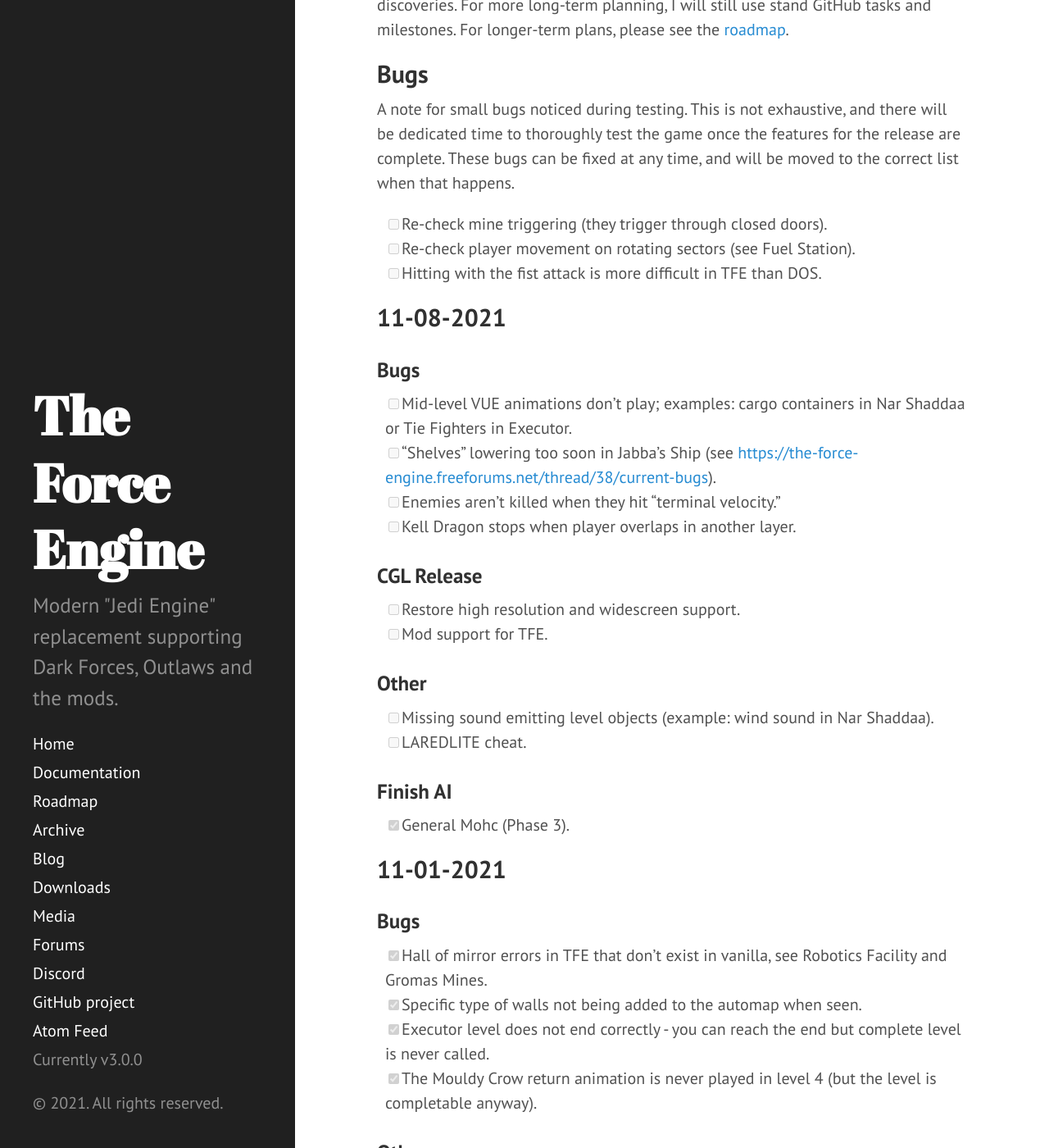
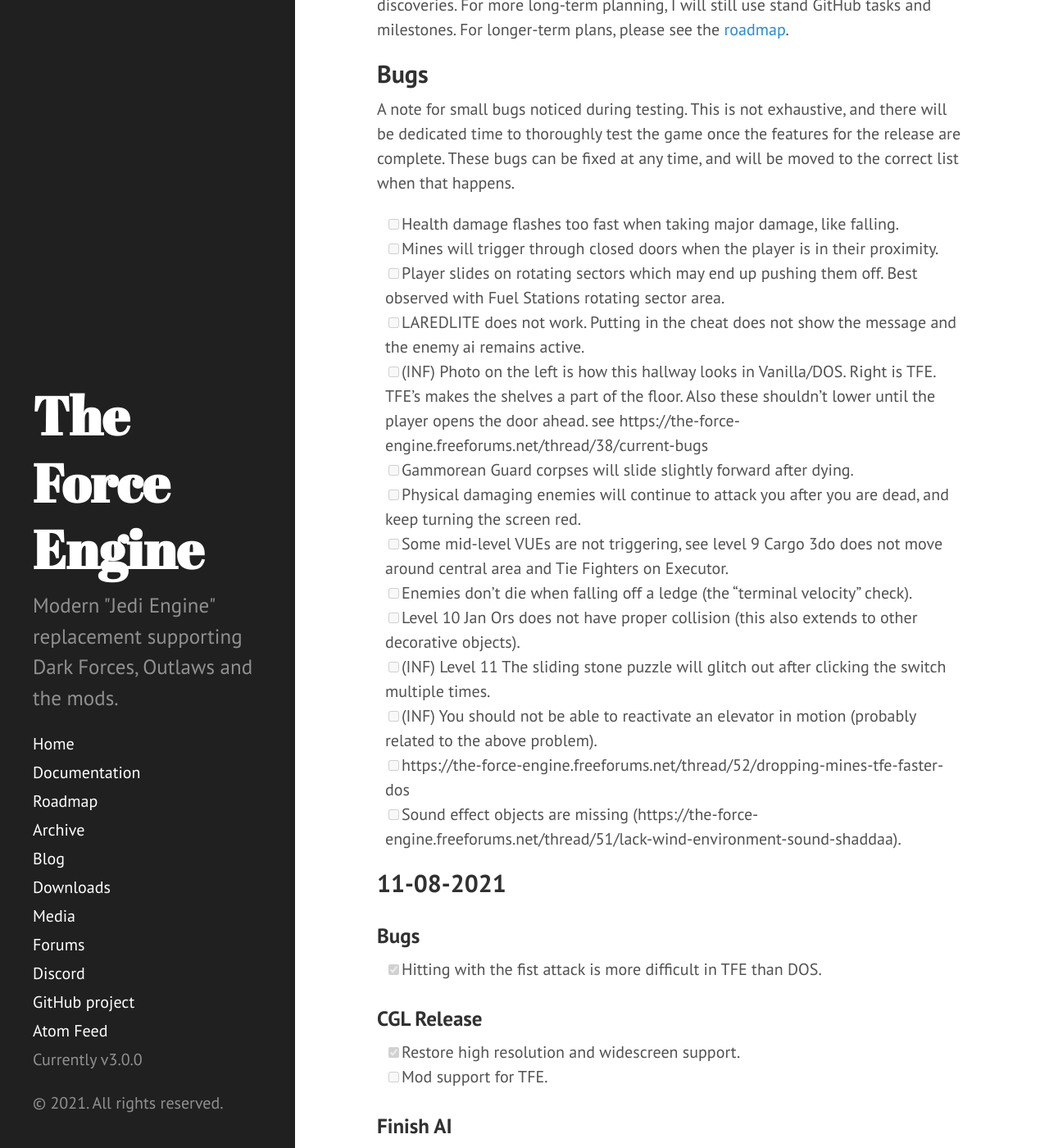
Before and after one commit to TheForceEngine/TheForceEngine.github.io, a Jekyll site: the page built from ProgressTracker.md, in a window 1280 px wide and 1400 px high, scrolled down 266 px. Shown: the whole window at 82% size. Built offline with Jekyll 4.4.1, drawn with Linux system fonts in a browser that asks for light colours.

Commit message:
Update ProgressTracker.md

```diff
--- a/ProgressTracker.md
+++ b/ProgressTracker.md
@@ -8,24 +8,28 @@
 
 ## Bugs
 A note for small bugs noticed during testing. This is not exhaustive, and there will be dedicated time to thoroughly test the game once the features for the release are complete. These bugs can be fixed at any time, and will be moved to the correct list when that happens.
-- [ ] Re-check mine triggering (they trigger through closed doors).
-- [ ] Re-check player movement on rotating sectors (see Fuel Station).
-- [ ] Hitting with the fist attack is more difficult in TFE than DOS.
+- [ ] Health damage flashes too fast when taking major damage, like falling.
+- [ ] Mines will trigger through closed doors when the player is in their proximity.
+- [ ] Player slides on rotating sectors which may end up pushing them off. Best observed with Fuel Stations rotating sector area.
+- [ ] LAREDLITE does not work. Putting in the cheat does not show the message and the enemy ai remains active.
+- [ ] (INF) Photo on the left is how this hallway looks in Vanilla/DOS. Right is TFE. TFE's makes the shelves a part of the floor. Also these shouldn't lower until the player opens the door ahead. see https://the-force-engine.freeforums.net/thread/38/current-bugs
+- [ ] Gammorean Guard corpses will slide slightly forward after dying.
+- [ ] Physical damaging enemies will continue to attack you after you are dead, and keep turning the screen red.
+- [ ] Some mid-level VUEs are not triggering, see level 9 Cargo 3do does not move around central area and Tie Fighters on Executor.
+- [ ] Enemies don't die when falling off a ledge (the "terminal velocity" check).
+- [ ] Level 10 Jan Ors does not have proper collision (this also extends to other decorative objects).
+- [ ] (INF) Level 11 The sliding stone puzzle will glitch out after clicking the switch multiple times.
+- [ ] (INF) You should not be able to reactivate an elevator in motion (probably related to the above problem).
+- [ ] https://the-force-engine.freeforums.net/thread/52/dropping-mines-tfe-faster-dos
+- [ ] Sound effect objects are missing (https://the-force-engine.freeforums.net/thread/51/lack-wind-environment-sound-shaddaa).
 
 ## 11-08-2021
 ### Bugs
-- [ ] Mid-level VUE animations don't play; examples: cargo containers in Nar Shaddaa or Tie Fighters in Executor.
-- [ ] "Shelves" lowering too soon in Jabba's Ship (see [https://the-force-engine.freeforums.net/thread/38/current-bugs]([https://the-force-engine.freeforums.net/thread/38/current-bugs)).
-- [ ] Enemies aren't killed when they hit "terminal velocity."
-- [ ] Kell Dragon stops when player overlaps in another layer.
+- [x] Hitting with the fist attack is more difficult in TFE than DOS.
 
 ### CGL Release
-- [ ] Restore high resolution and widescreen support.
+- [x] Restore high resolution and widescreen support.
 - [ ] Mod support for TFE.
-
-### Other
-- [ ] Missing sound emitting level objects (example: wind sound in Nar Shaddaa).
-- [ ] LAREDLITE cheat.
 
 ### Finish AI
 - [x] General Mohc (Phase 3).
```
